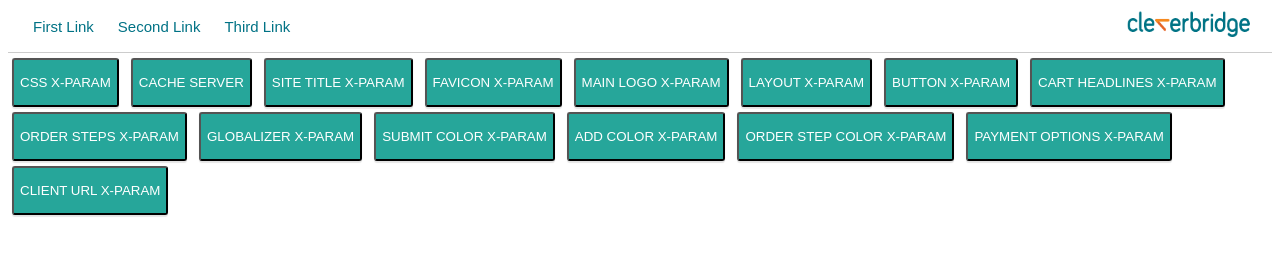
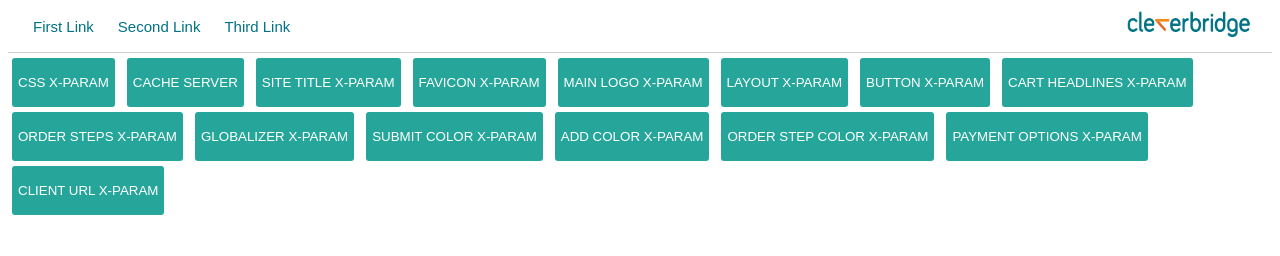
Before and after one commit to dreaoca/clickToCopy, a plain HTML site: page index.html in a window 1280 px wide. Drawn offline with Linux system fonts and the light colour scheme; a script that the page names is missing.

Commit message:
minor changes

```diff
--- a/clickbuttons.css
+++ b/clickbuttons.css
@@ -62,9 +62,10 @@ h2 {
 }
 
 .btn {
-    background-color: #26a69a;
+    background: #26a69a;
     border-radius: 3px;
-    box-shadow: 0 2px 1px rgba(0,0,0,0.1), 0 0 1px rgba(0,0,0,0.1);
+    border: none;
+/*    box-shadow: 0 2px 1px rgba(0,0,0,0.1), 0 0 1px rgba(0,0,0,0.1);*/
     display: inline-block;
     height: 49px;
     margin: 5px 4px 0;
```
